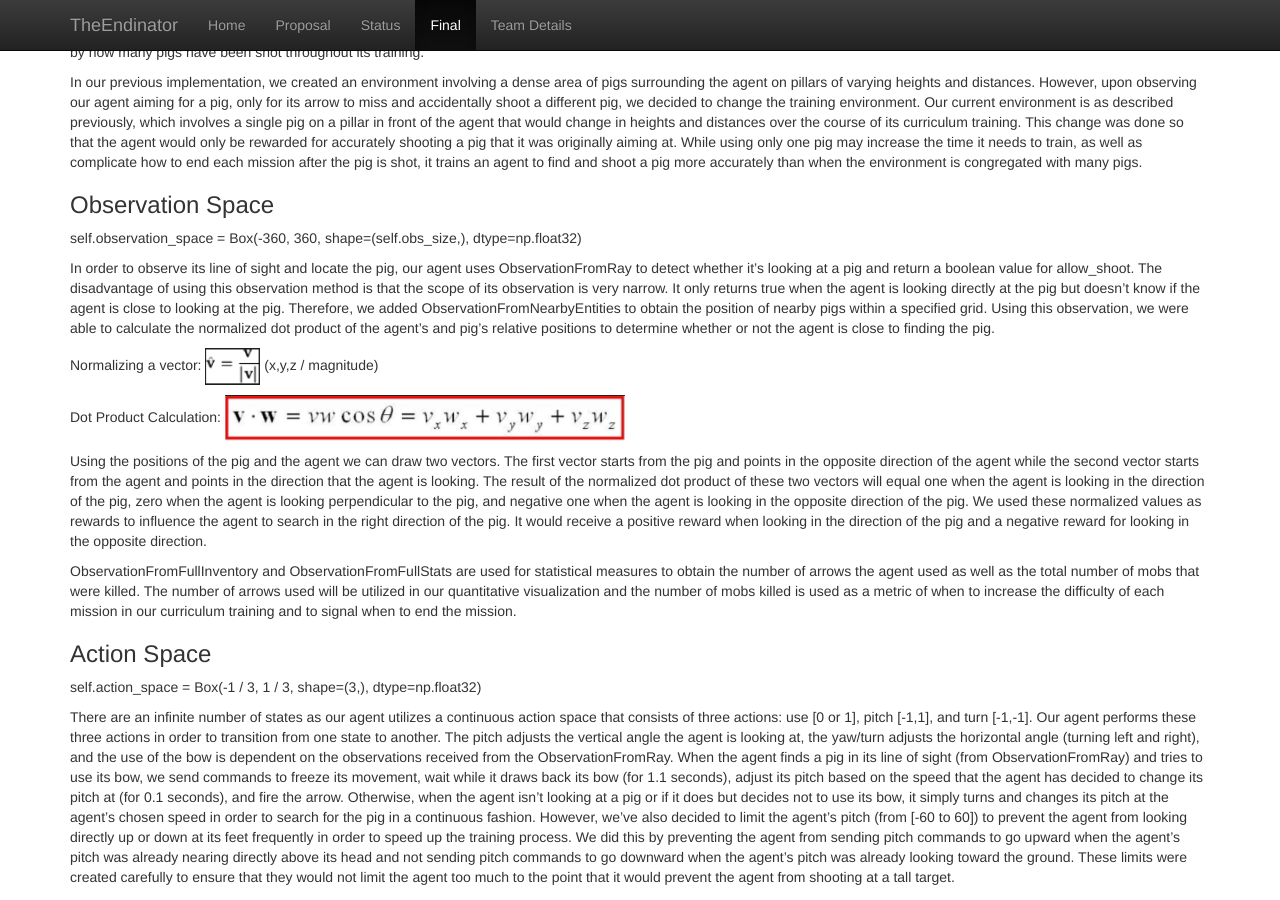
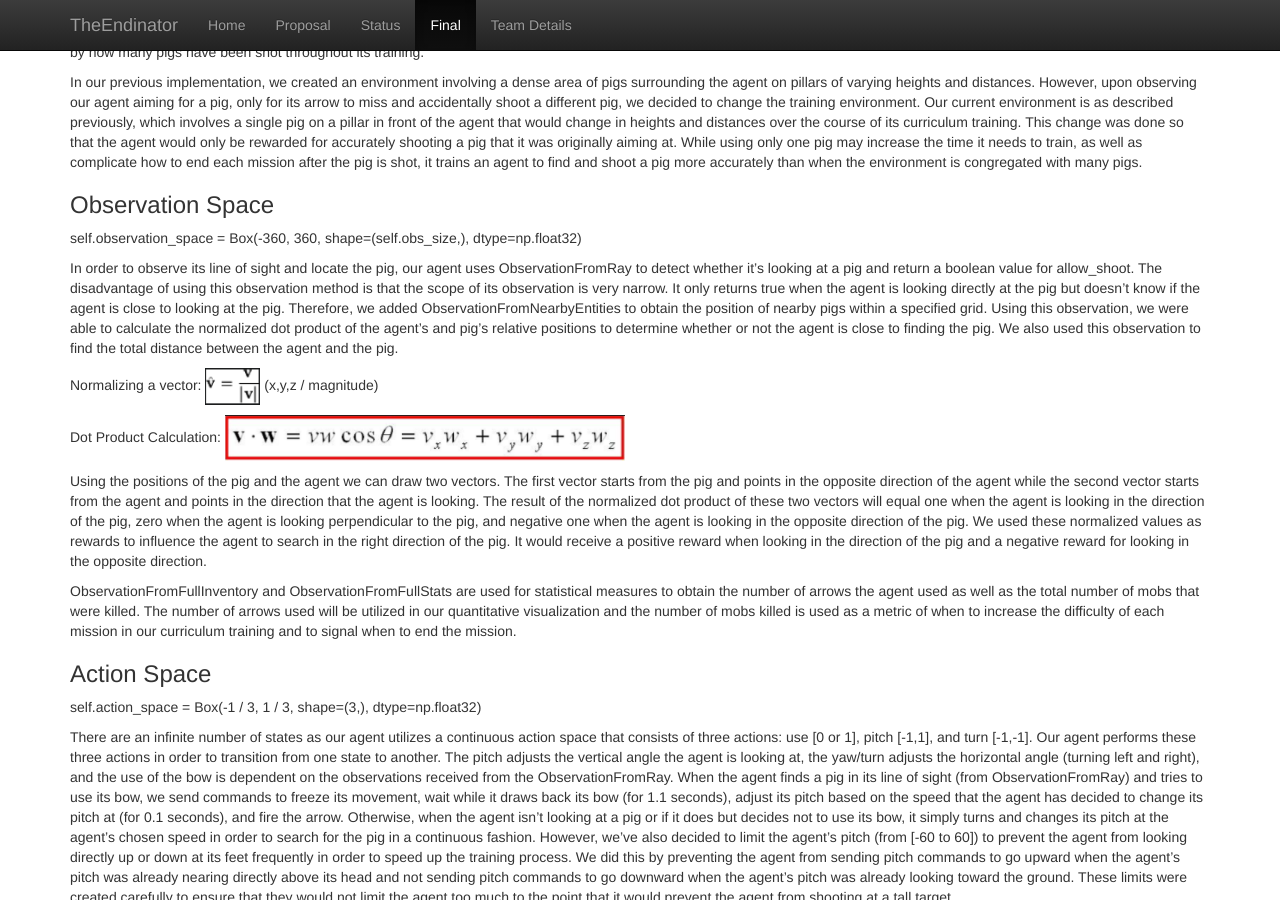
Before and after one commit to elliejan99/TheEndinator, a Jekyll site: the page built from docs/final.md, in a window 1280 px wide and 900 px high, scrolled down 1755 px. Built offline with Jekyll 4.4.1, drawn with Linux system fonts in a browser that asks for light colours.

Commit message:
Update final.md

```diff
--- a/docs/final.md
+++ b/docs/final.md
@@ -46,7 +46,7 @@ In our previous implementation, we created an environment involving a dense area
 
 self.observation_space = Box(-360, 360, shape=(self.obs_size,), dtype=np.float32)
 
-In order to observe its line of sight and locate the pig, our agent uses ObservationFromRay to detect whether it’s looking at a pig and return a boolean value for allow_shoot. The disadvantage of using this observation method is that the scope of its observation is very narrow. It only returns true when the agent is looking directly at the pig but doesn’t know if the agent is close to looking at the pig. Therefore, we added ObservationFromNearbyEntities to obtain the position of nearby pigs within a specified grid. Using this observation, we were able to calculate the normalized dot product of the agent’s and pig’s relative positions to determine whether or not the agent is close to finding the pig.
+In order to observe its line of sight and locate the pig, our agent uses ObservationFromRay to detect whether it’s looking at a pig and return a boolean value for allow_shoot. The disadvantage of using this observation method is that the scope of its observation is very narrow. It only returns true when the agent is looking directly at the pig but doesn’t know if the agent is close to looking at the pig. Therefore, we added ObservationFromNearbyEntities to obtain the position of nearby pigs within a specified grid. Using this observation, we were able to calculate the normalized dot product of the agent’s and pig’s relative positions to determine whether or not the agent is close to finding the pig. We also used this observation to find the total distance between the agent and the pig.
 
 Normalizing a vector:
 <img src="normalization.png" width="55">   (x,y,z / magnitude)
```
